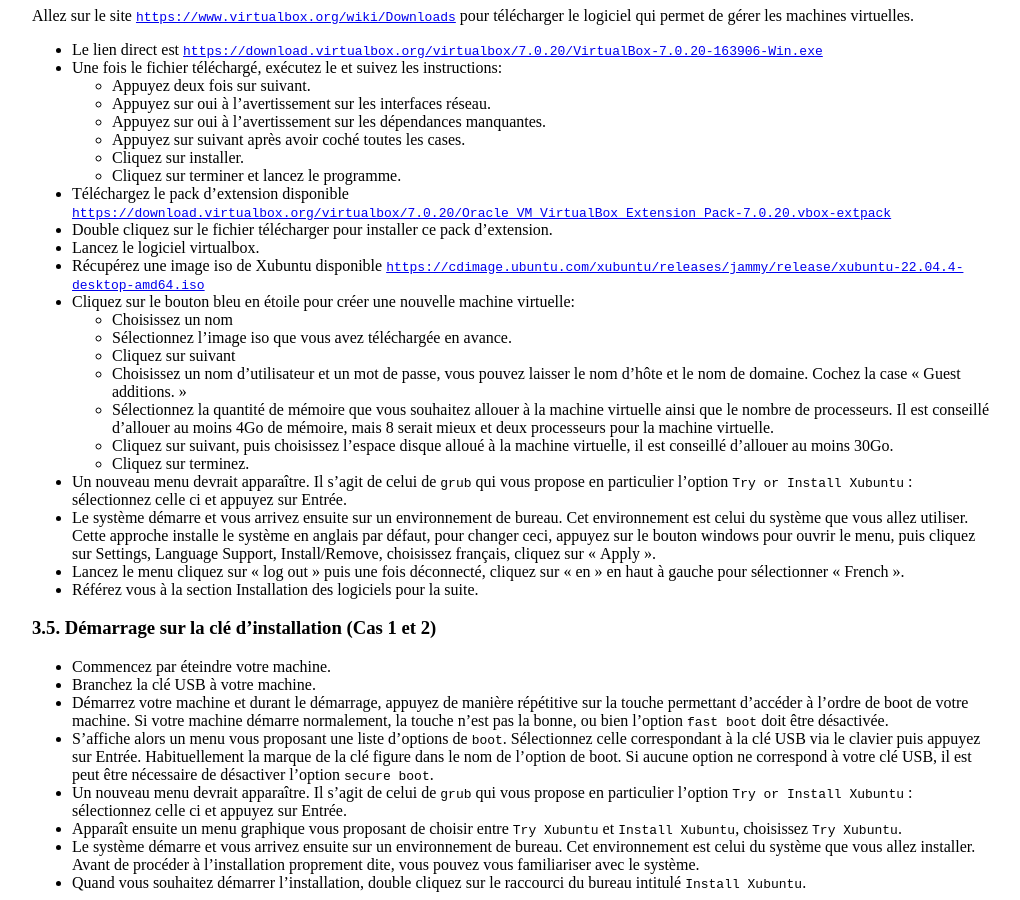
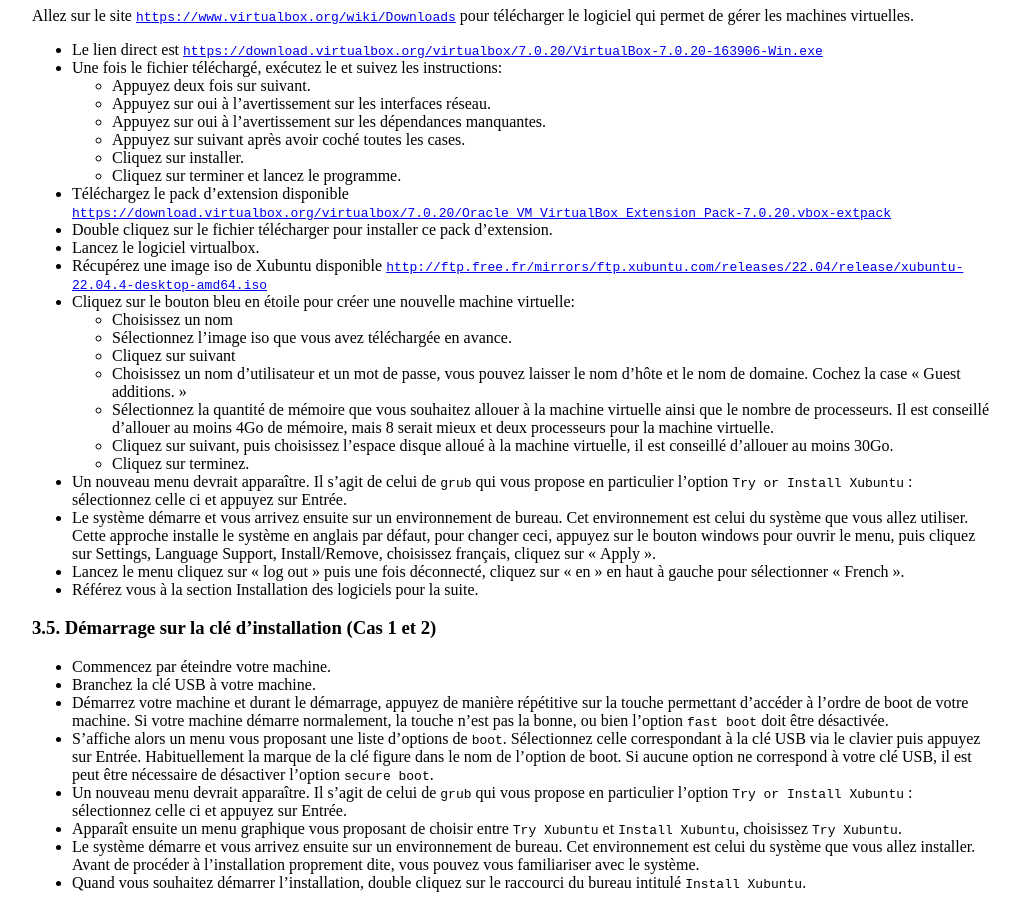
Before and after one commit to VladislavTempez/Vladislavtempez.github.io, a Jekyll site: the page docs/doc-install-linux.html, which Jekyll copies as it is, in a window 1280 px wide and 900 px high, scrolled down 2483 px. Shown: the whole window, without its empty margins (128-1148 px from the left). Built offline with Jekyll 4.4.1, drawn with Linux system fonts in a browser that asks for light colours; some of the changed lines change nothing that is shown.

Commit message:
switch to locallier link

```diff
--- a/docs/doc-install-linux.html
+++ b/docs/doc-install-linux.html
@@ -367,7 +367,7 @@
 <li>Téléchargez le pack d&rsquo;extension disponible <a href="https://download.virtualbox.org/virtualbox/7.0.20/Oracle_VM_VirtualBox_Extension_Pack-7.0.20.vbox-extpack"><code>https://download.virtualbox.org/virtualbox/7.0.20/Oracle_VM_VirtualBox_Extension_Pack-7.0.20.vbox-extpack</code></a></li>
 <li>Double cliquez sur le fichier télécharger pour installer ce pack d&rsquo;extension.</li>
 <li>Lancez le logiciel virtualbox.</li>
-<li>Récupérez une image iso de Xubuntu disponible <a href="https://cdimage.ubuntu.com/xubuntu/releases/jammy/release/xubuntu-22.04.4-desktop-amd64.iso"><code>https://cdimage.ubuntu.com/xubuntu/releases/jammy/release/xubuntu-22.04.4-desktop-amd64.iso</code></a></li>
+<li>Récupérez une image iso de Xubuntu disponible <a href="http://ftp.free.fr/mirrors/ftp.xubuntu.com/releases/22.04/release/xubuntu-22.04.4-desktop-amd64.iso"><code>http://ftp.free.fr/mirrors/ftp.xubuntu.com/releases/22.04/release/xubuntu-22.04.4-desktop-amd64.iso</code></a></li>
 <li>Cliquez sur le bouton bleu en étoile pour créer une nouvelle machine virtuelle:
 <ul class="org-ul">
 <li>Choisissez un nom</li>
```
